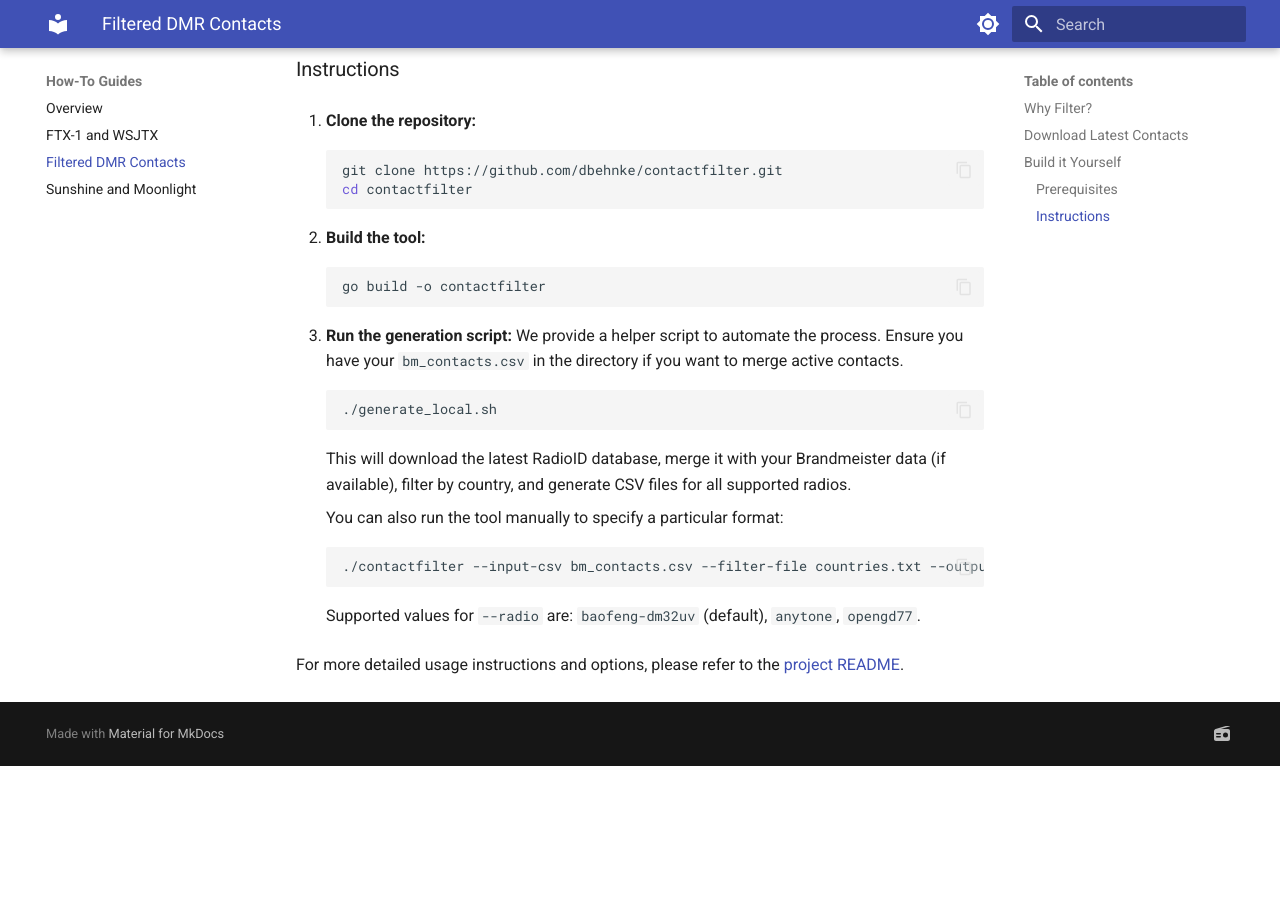
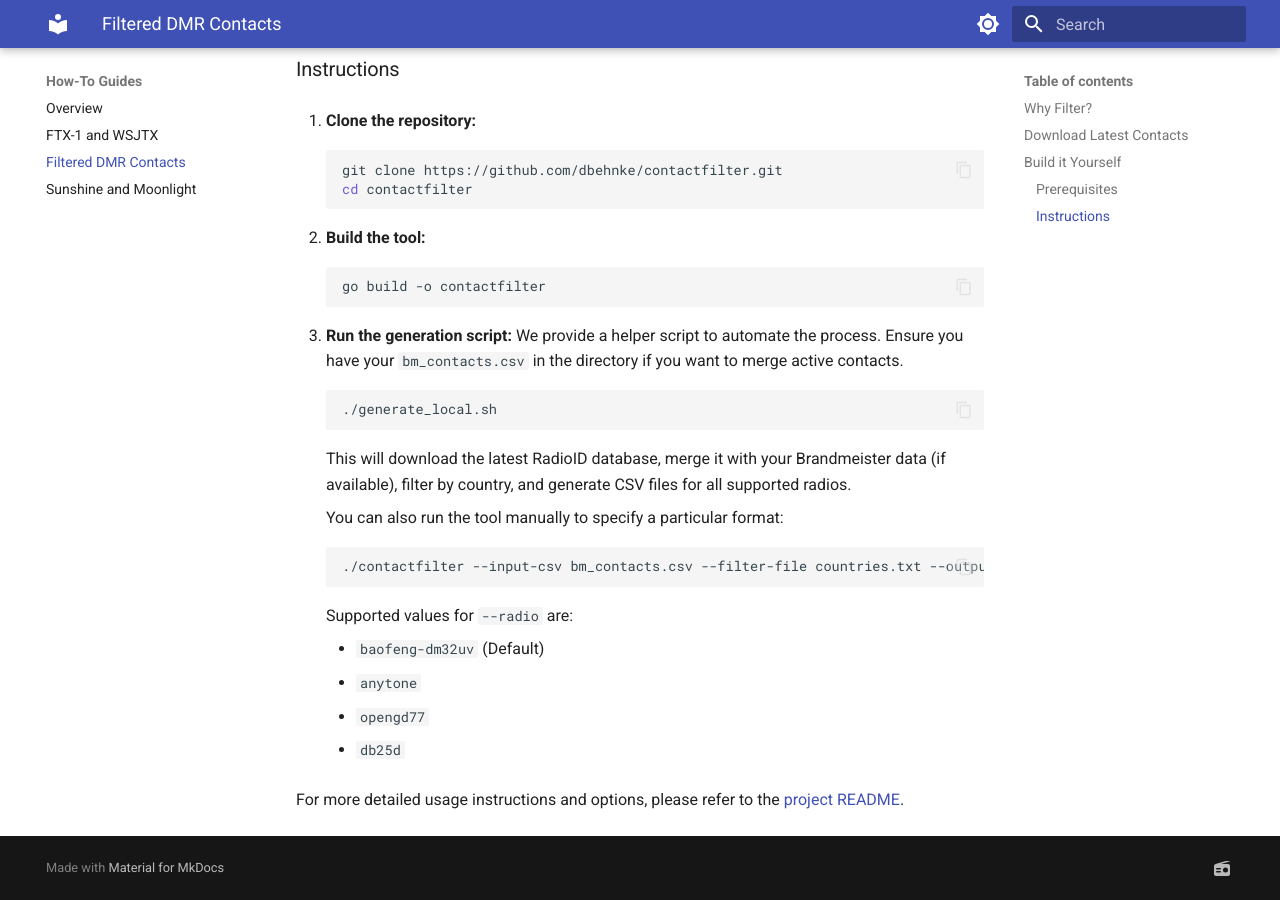
Before and after one commit to dbehnke/whocaresdocs, an MkDocs documentation site: the page built from docs/howto/filtered-dmr-contacts/index.md, in a window 1280 px wide and 900 px high, scrolled down 1172 px. Built offline with MkDocs 1.6.1 and Material for MkDocs 9.7.7, drawn with Linux system fonts in a browser that asks for light colours; before the commit the page ends 1938 px from its top, so only the background shows below that.

````diff
--- a/docs/howto/filtered-dmr-contacts/index.md
+++ b/docs/howto/filtered-dmr-contacts/index.md
@@ -61,6 +61,11 @@ If you prefer to generate the contact list yourself or customize the filtering o
     ./contactfilter --input-csv bm_contacts.csv --filter-file countries.txt --output-csv my_contacts.csv --radio anytone --merge
     ```
 
-    Supported values for `--radio` are: `baofeng-dm32uv` (default), `anytone`, `opengd77`.
+    Supported values for `--radio` are:
+
+    - `baofeng-dm32uv` (Default)
+    - `anytone`
+    - `opengd77`
+    - `db25d`
 
 For more detailed usage instructions and options, please refer to the [project README](https://github.com/dbehnke/contactfilter/blob/main/README.md).
````
